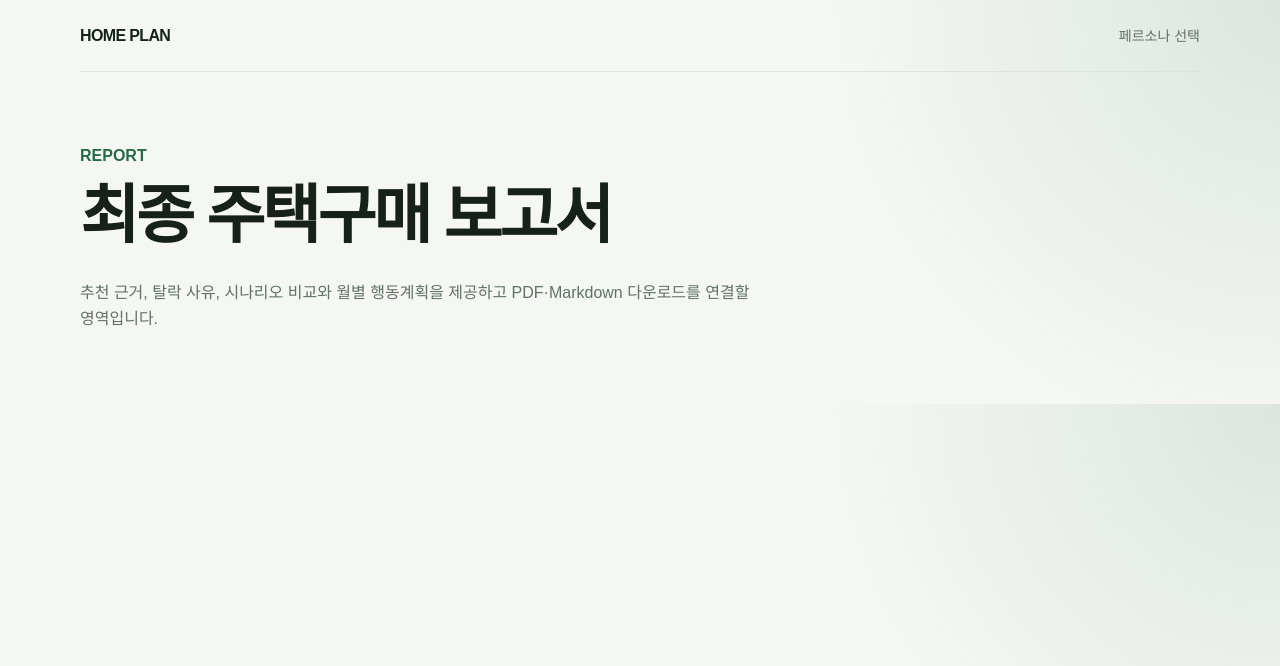
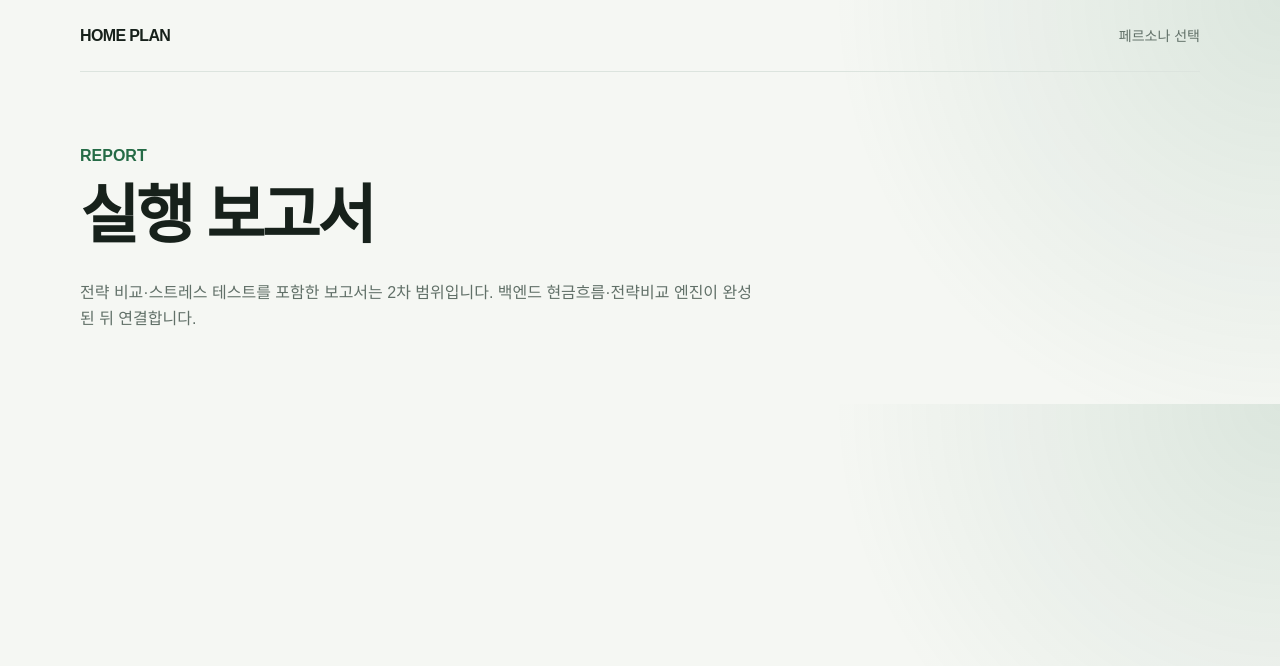
Before and after one commit to 2026-KAIB/housing-finance-web, a Next.js app: page /report in a window 1280 px wide. Shown: the top 666 px of the page. Built offline with nearby package versions, Linux system fonts and the light colour scheme.

Commit message:
ci: run tests in pipeline and mark report as phase two
Co-Authored-By: Claude Opus 5 <noreply@anthropic.com>

```diff
--- a/src/app/report/page.tsx
+++ b/src/app/report/page.tsx
@@ -1,11 +1,11 @@
-import { PlaceholderPage } from "../../components/ui/placeholder-page";
+import { PlaceholderPage } from "@/components/ui/placeholder-page";
 
 export default function ReportPage() {
   return (
     <PlaceholderPage
       eyebrow="REPORT"
-      title="최종 주택구매 보고서"
-      description="추천 근거, 탈락 사유, 시나리오 비교와 월별 행동계획을 제공하고 PDF·Markdown 다운로드를 연결할 영역입니다."
+      title="실행 보고서"
+      description="전략 비교·스트레스 테스트를 포함한 보고서는 2차 범위입니다. 백엔드 현금흐름·전략비교 엔진이 완성된 뒤 연결합니다."
     />
   );
 }
```
